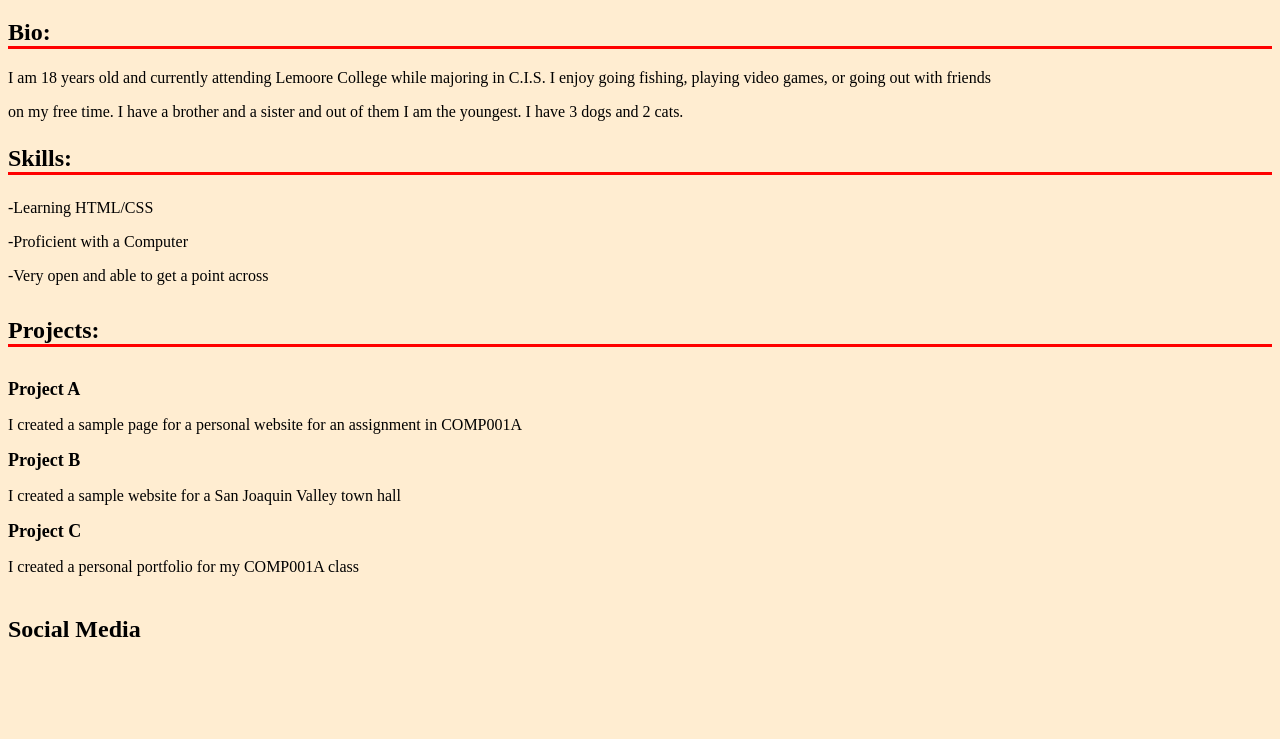
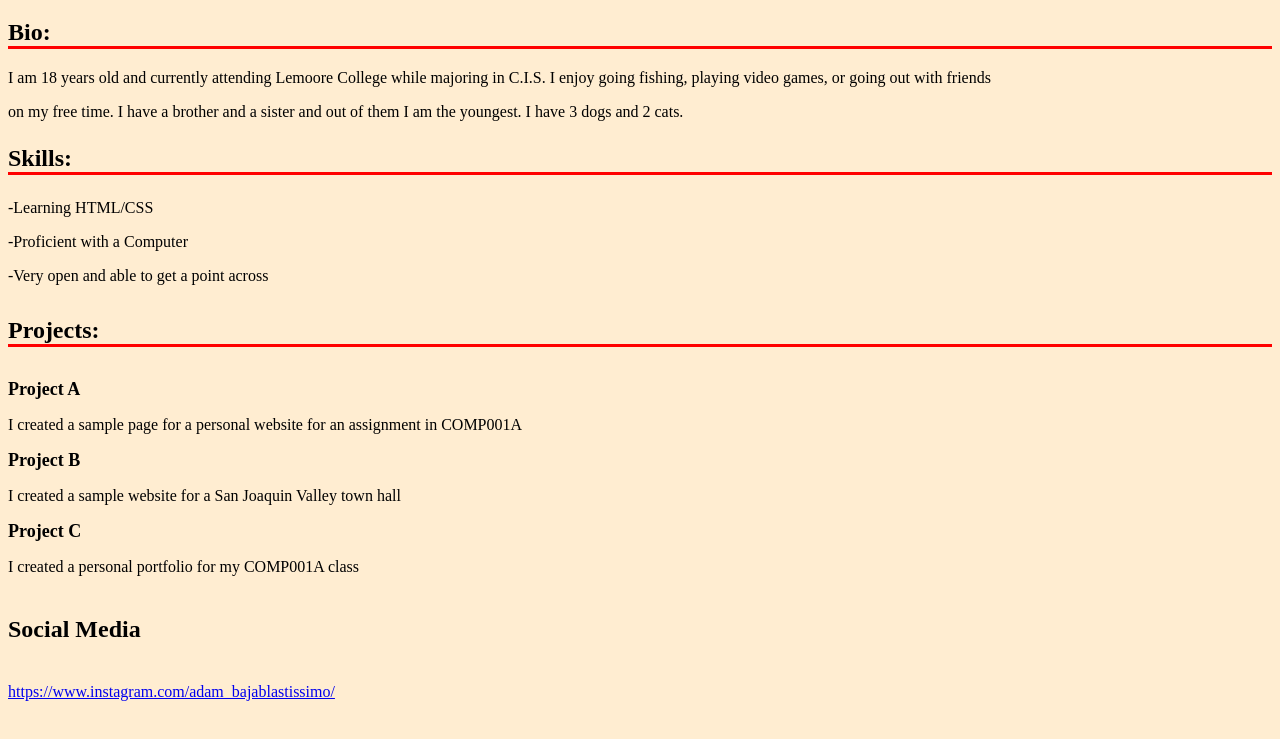
Before and after one commit to adamveris2024/COMP001A_Assignment_5, a plain HTML site: page index.html in a window 1280 px wide. Shown: the part 61-800 px from the top of the page. Drawn offline with Linux system fonts and the light colour scheme.

Commit message:
fixed social media link

```diff
--- a/index.html
+++ b/index.html
@@ -29,5 +29,7 @@
         <p>I created a personal portfolio for my COMP001A class</p>
 
 <h5>Social Media</h5>
-        <p><link href="https://www.instagram.com/adam_bajablastissimo/"></p>
-</html>
+        <p><a href="https://www.instagram.com/adam_bajablastissimo/">https://www.instagram.com/adam_bajablastissimo/</a></p>
+
+
+        </html>
```
Also changed, not shown: main.css (line endings or trailing spaces).
